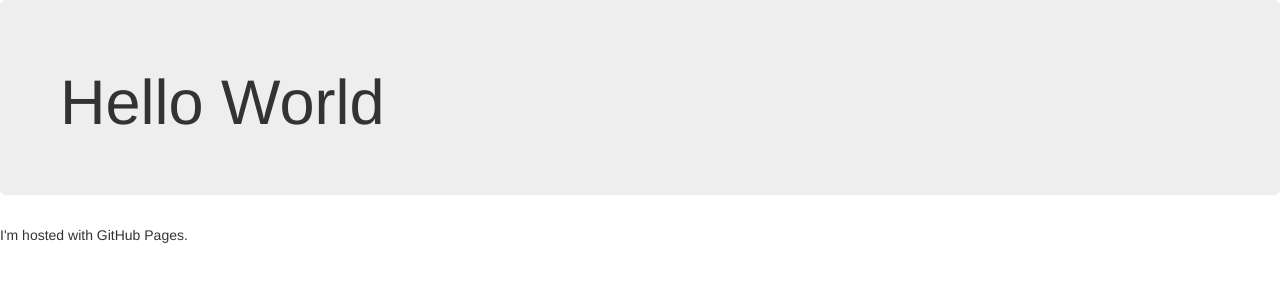
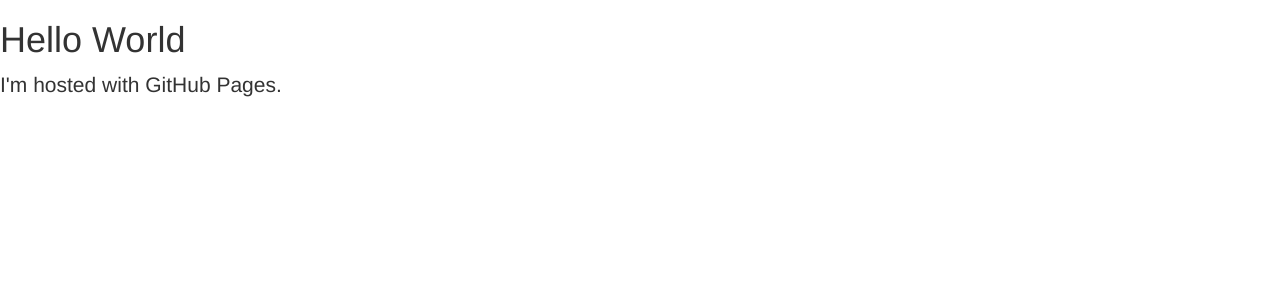
Before and after one commit to jfried92/jfried92.github.io, a plain HTML site: page index.html in a window 1280 px wide. Drawn offline with nearby package versions, Linux system fonts and the light colour scheme.

Commit message:
small changes

```diff
--- a/index.html
+++ b/index.html
@@ -18,12 +18,13 @@
 <body>
 
 	<div class="container-fluid">
-		<div class="row jumbotron">
+		<div class="row lead">
 			<h1>Hello World</h1>
+			<p>I'm hosted with GitHub Pages.</p>
 		</div>
 	</div>
 
-	<p>I'm hosted with GitHub Pages.</p>
+
 
 
 	<!-- jquery -->
```
